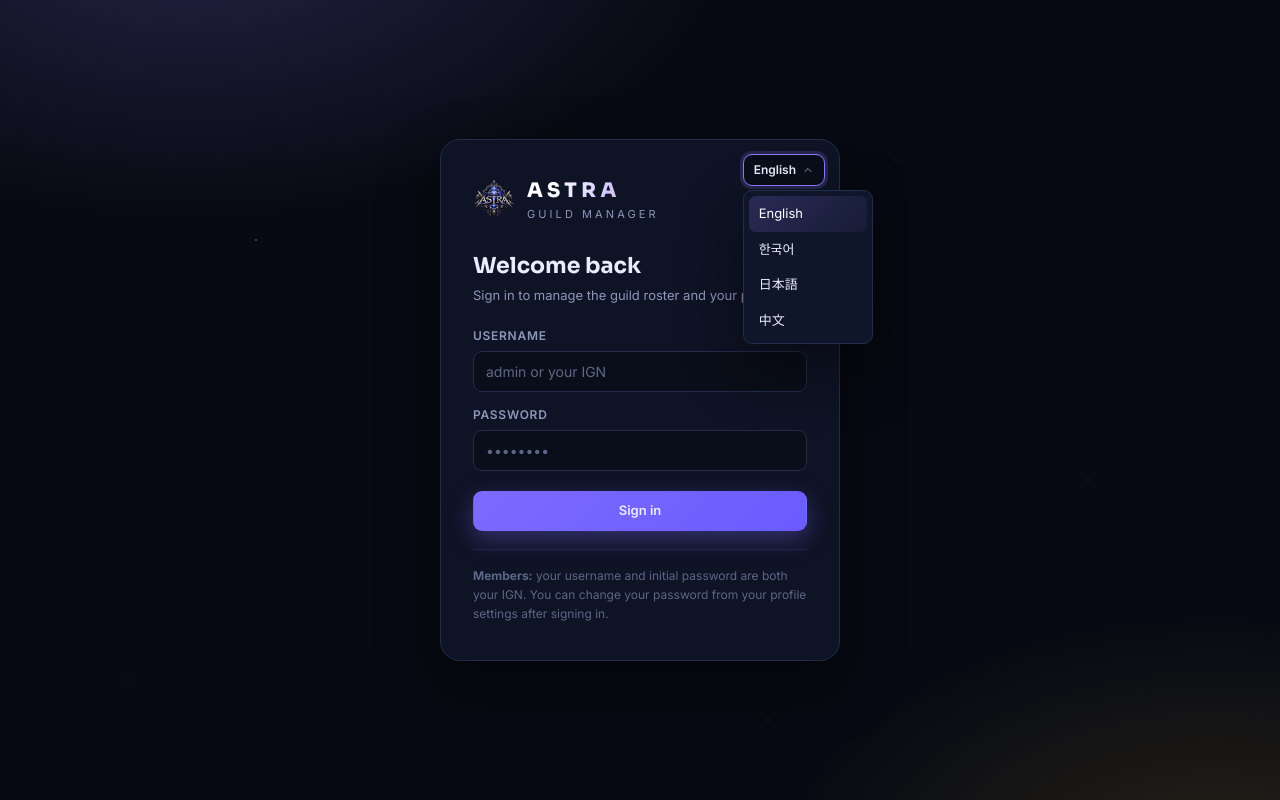
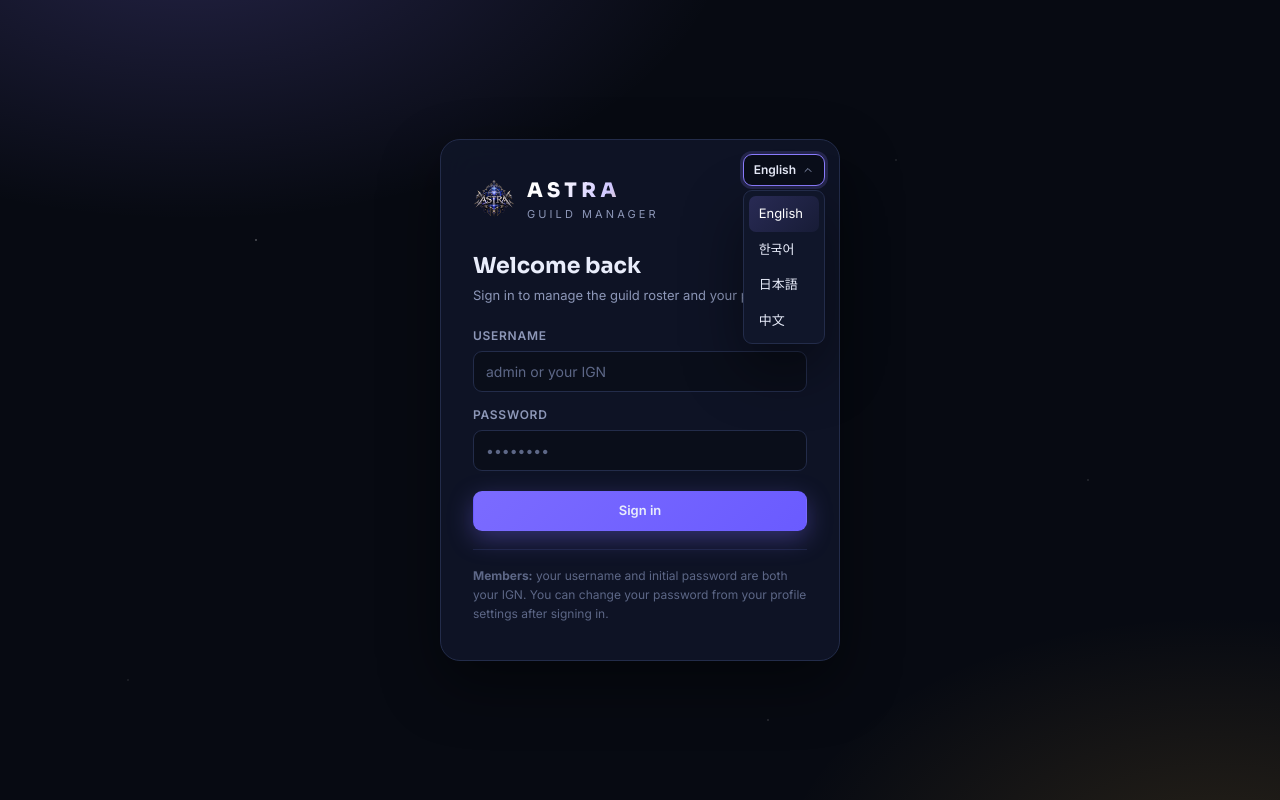
Before and after one commit to momowzen/ASTRA, a React (Vite) app in the folder client/: page / in a window 1280 px wide. Both pictures are taken after a click on the button "English". Built offline with nearby package versions, Linux system fonts and the light colour scheme; what tesseract.js would draw is missing.

Commit message:
Size dropdown menu to trigger/content instead of a fixed minimum width

```diff
--- a/client/src/components/Dropdown.tsx
+++ b/client/src/components/Dropdown.tsx
@@ -94,7 +94,7 @@ export function Select({
     const el = triggerRef.current;
     if (!el) return;
     const r = el.getBoundingClientRect();
-    const minW = Math.max(r.width, 130);
+    const minW = r.width;
     let side = align;
     if (side === 'left' && r.left + minW > window.innerWidth - 8) side = 'right';
     else if (side === 'right' && window.innerWidth - r.right + minW > window.innerWidth - 8) side = 'left';
@@ -133,7 +133,7 @@ export function Select({
             style={{
               top: rect.top,
               ...(rect.side === 'right' ? { right: rect.right } : { left: rect.left }),
-              minWidth: Math.max(rect.width, 130),
+              minWidth: rect.width,
             }}
           >
             {clearable && (
```
